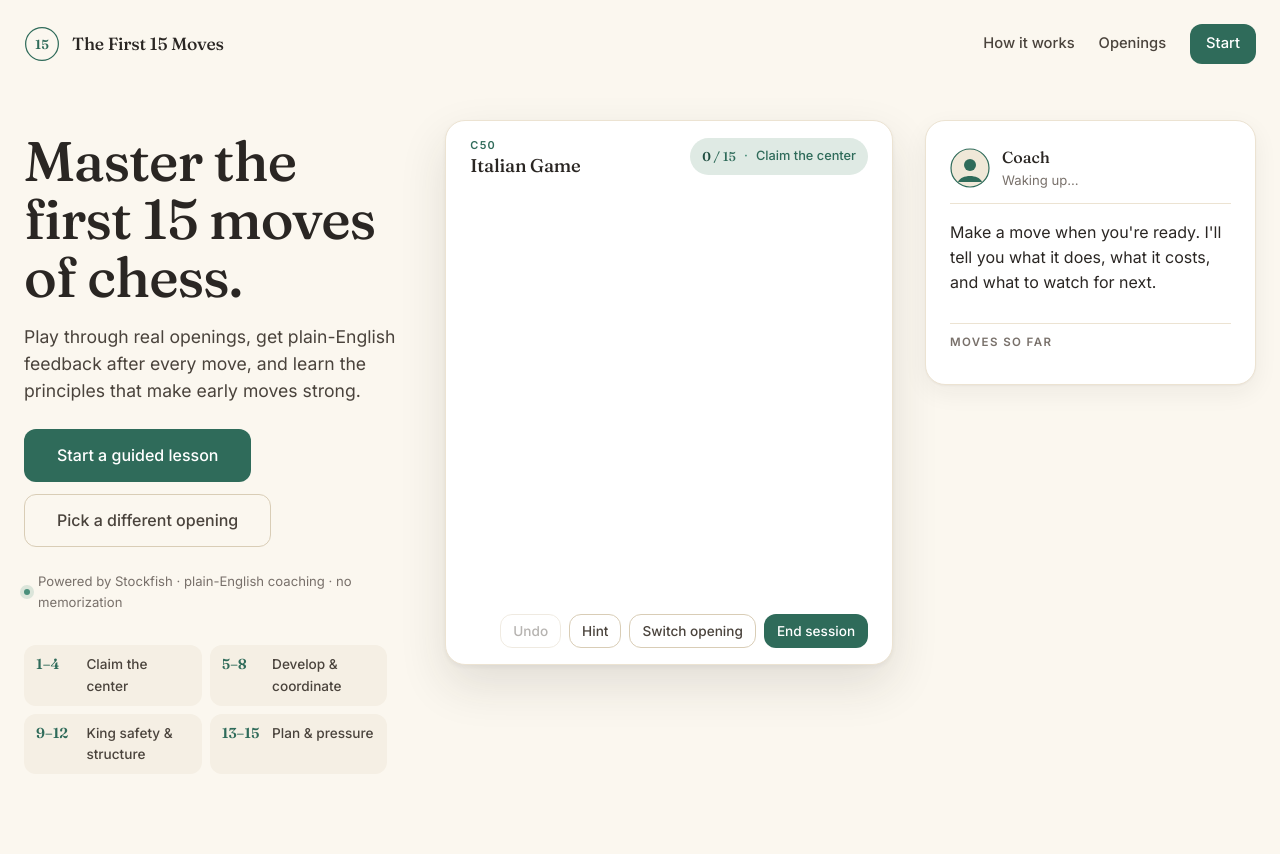
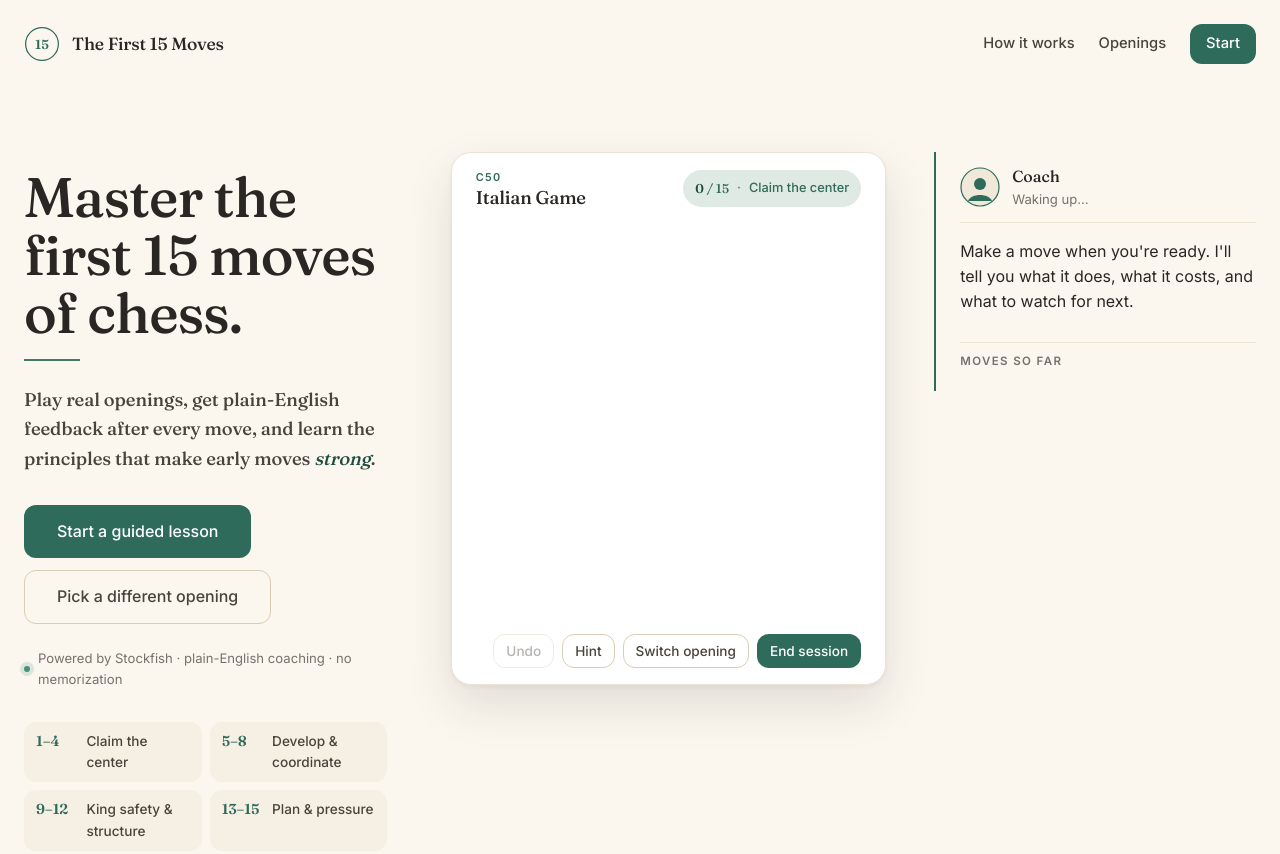
Before and after one commit to MDebayle/first-15-moves, a plain HTML site: page index.html in a window 1280 px wide. Shown: the top 854 px of the page. Drawn offline with Linux system fonts and the light colour scheme; a script that the page names is missing.

Commit message:
Editorial hero: sage rule under H1, serif italic subhead, coach as sidenote
- Coach panel: removed white card shell and shadow; now reads as an editorial sidenote with a sage left rule (desktop) / top rule (tablet)
- H1: added a thin 56px sage rule underneath as a typographic flourish
- Subhead: switched to Fraunces italic-capable with 'strong' emphasized in sage-900
- Hero padding: increased top/bottom padding to space-8 and gap to space-7 for breathing room
- Copy tightened: 'Play real openings' (dropped redundant 'through')

```diff
--- a/css/styles.css
+++ b/css/styles.css
@@ -169,9 +169,10 @@ em { font-style: italic; color: var(--ink-900); }
 .hero {
   display: grid;
   grid-template-columns: minmax(0, 1fr) minmax(0, 1.15fr) minmax(0, 0.85fr);
-  gap: var(--space-6);
+  gap: var(--space-7);
   align-items: start;
-  padding-top: var(--space-6);
+  padding-top: var(--space-8);
+  padding-bottom: var(--space-8);
 }
 
 @media (max-width: 1180px) {
@@ -202,7 +203,7 @@ em { font-style: italic; color: var(--ink-900); }
 }
 
 /* Hero copy (left column) */
-.hero-copy { padding-top: var(--space-3); }
+.hero-copy { padding-top: var(--space-4); }
 
 .hero-title {
   font-size: clamp(2.4rem, 3.6vw + 0.6rem, 3.6rem);
@@ -213,12 +214,30 @@ em { font-style: italic; color: var(--ink-900); }
   max-width: 14ch;
 }
 
+/* Editorial rule under the H1 */
+.hero-rule {
+  display: block;
+  width: 56px;
+  height: 2px;
+  background: var(--sage-700);
+  border: 0;
+  margin: var(--space-2) 0 var(--space-5);
+  opacity: 0.9;
+}
+
 .hero-subhead {
-  font-size: 1.1rem;
-  line-height: 1.55;
+  font-size: 1.15rem;
+  line-height: 1.6;
   color: var(--ink-700);
-  max-width: 38ch;
-  margin: 0 0 var(--space-5);
+  max-width: 40ch;
+  margin: 0 0 var(--space-6);
+  font-family: var(--font-display);
+  font-weight: 400;
+  letter-spacing: -0.005em;
+}
+.hero-subhead em {
+  font-style: italic;
+  color: var(--sage-900);
 }
 
 .hero-ctas {
@@ -384,16 +403,27 @@ em { font-style: italic; color: var(--ink-900); }
 }
 
 /* ---------- Coach panel (right column on desktop, spans full on tablet) ---------- */
+/* Editorial sidenote: no box, just a sage rule on the left and generous padding */
 .coach-panel {
-  background: #fff;
-  border: 1px solid var(--cream-200);
-  border-radius: var(--radius-lg);
-  box-shadow: var(--shadow-card);
-  padding: var(--space-5);
+  background: transparent;
+  border: 0;
+  border-left: 2px solid var(--sage-700);
+  border-radius: 0;
+  box-shadow: none;
+  padding: var(--space-3) 0 var(--space-3) var(--space-5);
   display: flex;
   flex-direction: column;
   gap: var(--space-4);
   min-width: 0;
+}
+
+@media (max-width: 1180px) {
+  /* On tablet the coach spans both columns below the board — a top rule reads better */
+  .coach-panel {
+    border-left: 0;
+    border-top: 2px solid var(--sage-700);
+    padding: var(--space-5) 0 0;
+  }
 }
 
 .coach-header {
--- a/index.html
+++ b/index.html
@@ -51,8 +51,9 @@
       <section id="landing" class="panel hero" aria-label="Start a lesson">
         <div class="hero-copy">
           <h1 class="hero-title">Master the first 15 moves of chess.</h1>
+          <hr class="hero-rule" aria-hidden="true" />
           <p class="hero-subhead">
-            Play through real openings, get plain-English feedback after every move, and learn the principles that make early moves strong.
+            Play real openings, get plain-English feedback after every move, and learn the principles that make early moves <em>strong</em>.
           </p>
 
           <div class="hero-ctas">
```
